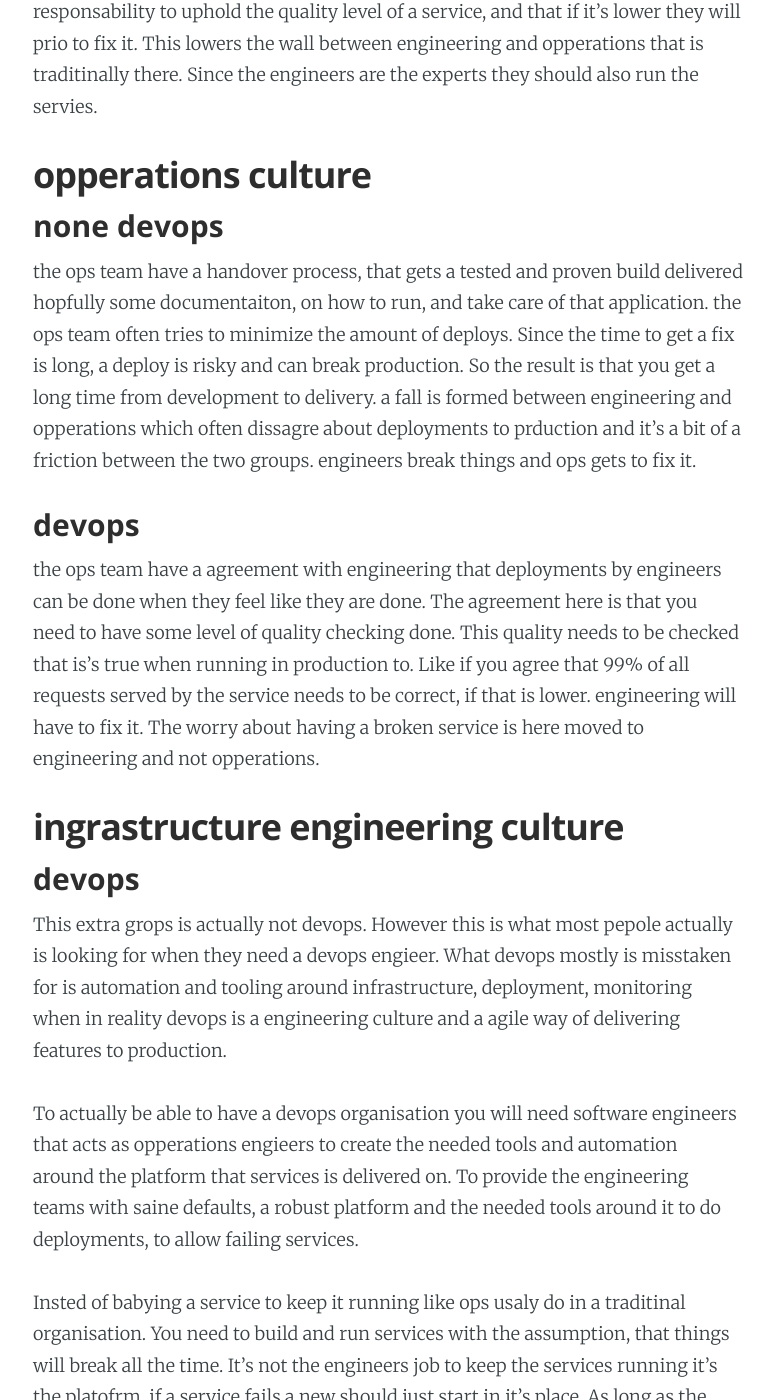
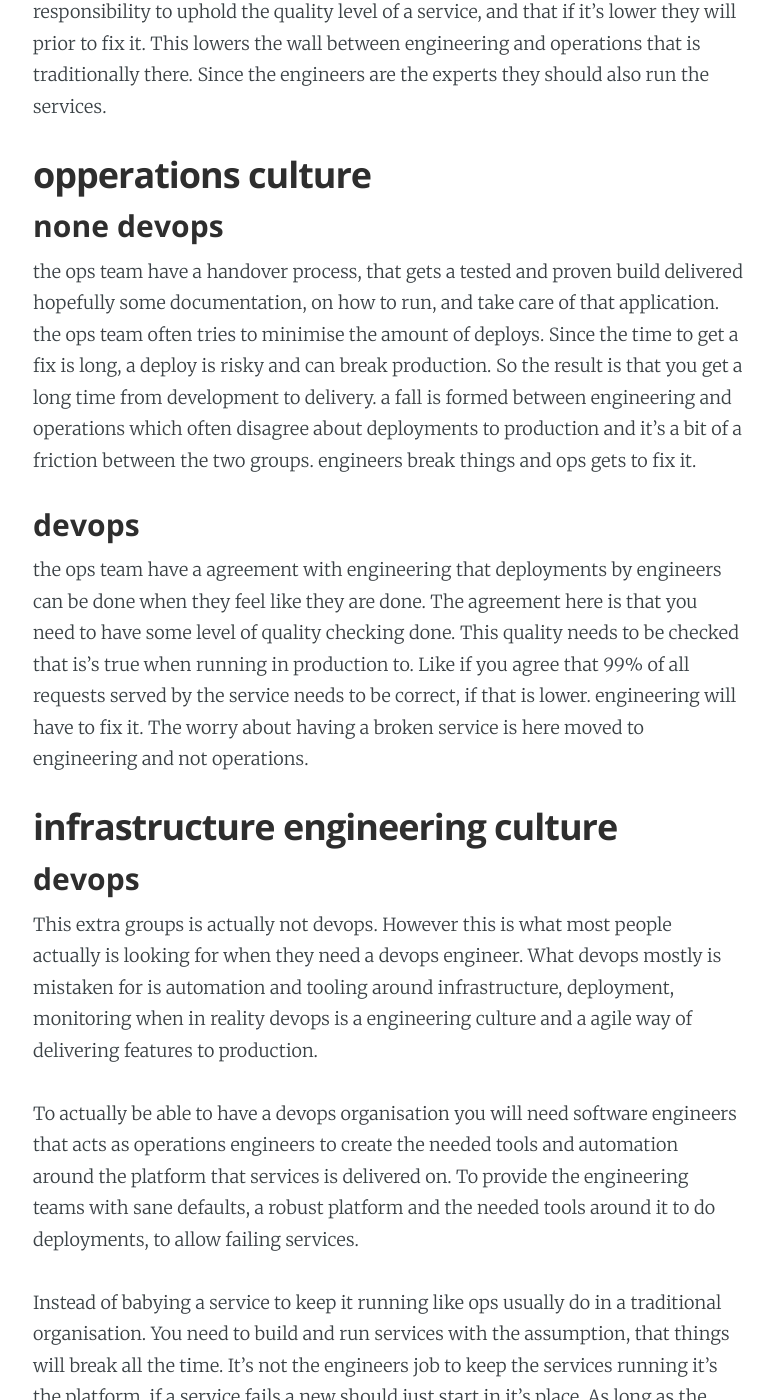
Before and after one commit to mad01/mad01.github.io, a Jekyll site: the page built from _posts/2016-12-11-devops-in-reality-vs-recrutment.md, in a window 1280 px wide and 1400 px high, scrolled down 1216 px. Shown: the whole window, without its empty margins (252-1025 px from the left). Built offline with Jekyll 4.4.1, drawn with Linux system fonts in a browser that asks for light colours; some of the changed text lies outside the part shown.

Commit message:
spell correct

```diff
--- a/_posts/2016-12-11-devops-in-reality-vs-recrutment.md
+++ b/_posts/2016-12-11-devops-in-reality-vs-recrutment.md
@@ -5,33 +5,33 @@ late: 2016-12-11
 categories: devops software-engineering platform-engineering
 ---
 
-The question is what is devops? How do you recrute a devops engineer. The short answer is you don't. a devops engineer does not exist. The thing about recruting a so called devops engineer is all a big miss understanding of the bussword all head hunters and recruters love.
+The question is what is devops? How do you recruit a devops engineer. The short answer is you don't. a devops engineer does not exist. The thing about recruiting a so called devops engineer is all a big miss understanding of the buss word all head hunters and recruiters love.
 
-If we look at it a bit in short first, what is devops! devops is a way of working in a engineering organisation. The way of working generally means a few thing. You start by moving the organisation from a `itil` or `waterfall` to a more `agile` way of working. What this means is that you strive to have a culture allows pepole fredom under responsability, short developemnt cyeles, allowing quick adoption and changes, to move fast, one big part here is `trust` in the engineers.
+If we look at it a bit in short first, what is devops! devops is a way of working in a engineering organisation. The way of working generally means a few thing. You start by moving the organisation from a `itil` or `waterfall` to a more `agile` way of working. What this means is that you strive to have a culture allows people freedom under responsibility, short development cycles, allowing quick adoption and changes, to move fast, one big part here is `trust` in the engineers.
 
-As i see it devops have two main grops, engineering culture, opperations culture. knowing that lets add a therd group infrastructure engineering culture. If we break down the tre groups a bit to explaing what devops/none devops means for the different grops, and what the extra grops brings.
+As i see it devops have two main groups, engineering culture, operations culture. knowing that lets add a third group infrastructure engineering culture. If we break down the three the groups a bit to explains what devops/none devops means for the different groups, and what the extra groups brings.
 
 ## engineering culture
 ### none devops
-the engineering team develops and delivers builds for aproval to QA/Test teams to get the features ready for production and a handover to ops is done when it's done. The engineers gets frustrated due to the slow time to production, and they need to have a lot more balls in the air at the same time. since time to deliver is long and they still need to add more features.
+the engineering team develops and delivers builds for approval to QA/Test teams to get the features ready for production and a handover to ops is done when it's done. The engineers gets frustrated due to the slow time to production, and they need to have a lot more balls in the air at the same time. since time to deliver is long and they still need to add more features.
 ### devops
-the engineering team, develops and delivers directly to production, takes responsability to uphold the quality level of a service, and that if it's lower they will prio to fix it. This lowers the wall between engineering and opperations that is traditinally there. Since the engineers are the experts they should also run the servies.
+the engineering team, develops and delivers directly to production, takes responsibility to uphold the quality level of a service, and that if it's lower they will prior to fix it. This lowers the wall between engineering and operations that is traditionally there. Since the engineers are the experts they should also run the services.
 
 ## opperations culture
 ### none devops
-the ops team have a handover process, that gets a tested and proven build delivered hopfully some documentaiton, on how to run, and take care of that application. the ops team often tries to minimize the amount of deploys. Since the time to get a fix is long, a deploy is risky and can break production. So the result is that you get a long time from development to delivery. a fall is formed between engineering and opperations which often dissagre about deployments to prduction and it's a bit of a friction between the two groups. engineers break things and ops gets to fix it.
+the ops team have a handover process, that gets a tested and proven build delivered hopefully some documentation, on how to run, and take care of that application. the ops team often tries to minimise the amount of deploys. Since the time to get a fix is long, a deploy is risky and can break production. So the result is that you get a long time from development to delivery. a fall is formed between engineering and operations which often disagree about deployments to production and it's a bit of a friction between the two groups. engineers break things and ops gets to fix it.
 ### devops
-the ops team have a agreement with engineering that deployments by engineers can be done when they feel like they are done. The agreement here is that you need to have some level of quality checking done. This quality needs to be checked that is's true when running in production to. Like if you agree that 99% of all requests served by the service needs to be correct, if that is lower. engineering will have to fix it. The worry about having a broken service is here moved to engineering and not opperations.
+the ops team have a agreement with engineering that deployments by engineers can be done when they feel like they are done. The agreement here is that you need to have some level of quality checking done. This quality needs to be checked that is's true when running in production to. Like if you agree that 99% of all requests served by the service needs to be correct, if that is lower. engineering will have to fix it. The worry about having a broken service is here moved to engineering and not operations.
 
-## ingrastructure engineering culture
+## infrastructure engineering culture
 ### devops
-This extra grops is actually not devops. However this is what most pepole actually is looking for when they need a devops engieer. What devops mostly is misstaken for is automation and tooling around infrastructure, deployment, monitoring when in reality devops is a engineering culture and a agile way of delivering features to production.
+This extra groups is actually not devops. However this is what most people actually is looking for when they need a devops engineer. What devops mostly is mistaken for is automation and tooling around infrastructure, deployment, monitoring when in reality devops is a engineering culture and a agile way of delivering features to production.
 
-To actually be able to have a devops organisation you will need software engineers that acts as opperations engieers to create the needed tools and automation around the platform that services is delivered on. To provide the engineering teams with saine defaults, a robust platform and the needed tools around it to do deployments, to allow failing services.
+To actually be able to have a devops organisation you will need software engineers that acts as operations engineers to create the needed tools and automation around the platform that services is delivered on. To provide the engineering teams with sane defaults, a robust platform and the needed tools around it to do deployments, to allow failing services.
 
-Insted of babying a service to keep it running like ops usaly do in a traditinal organisation. You need to build and run services with the assumption, that things will break all the time. It's not the engineers job to keep the services running it's the platofrm. if a service fails a new should just start in it's place. As long as the service upholds the agreed upon avalability everything is good.
+Instead of babying a service to keep it running like ops usually do in a traditional organisation. You need to build and run services with the assumption, that things will break all the time. It's not the engineers job to keep the services running it's the platform. if a service fails a new should just start in it's place. As long as the service upholds the agreed upon availability everything is good.
 
-## Conclution
+## Conclusion
 What devops actually is. Is not a role it's a way of structuring a agile engineering organisation. And a group of software engineers working with tools and infrastructure to provide a platform to run services on, for the engineering team building the product.
 
-There is a un answered question. That is do you actually need a opperations team in a agile/devops engineering organiation. I would say no, if you run everything in the cloud. You might want some good sysadmin to take care of the day to day IT that is not related to running and delivering the product/platform.
+There is a un answered question. That is do you actually need a operations team in a agile/devops engineering organisation. I would say no, if you run everything in the cloud. You might want some good sysadmin to take care of the day to day IT that is not related to running and delivering the product/platform.
```
